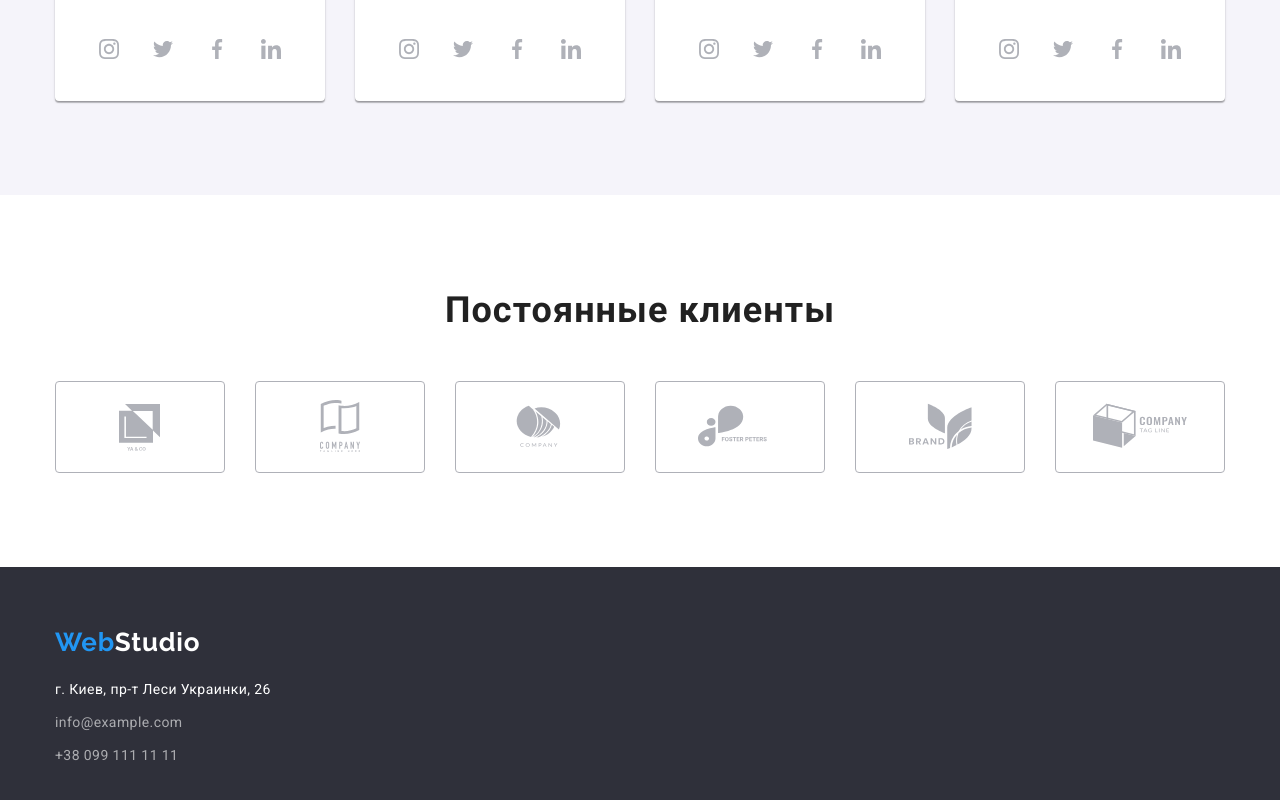
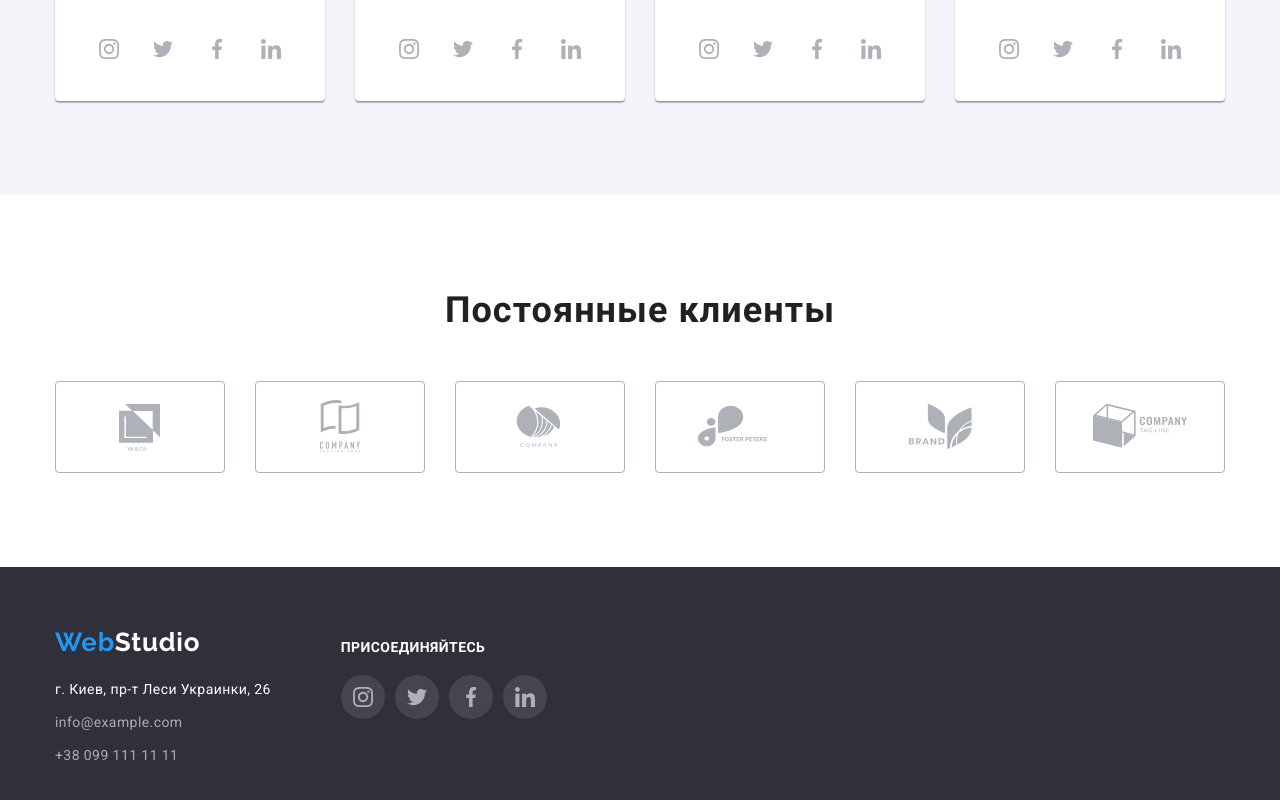
Before and after one commit to VIACHESLAV-ANT/goit-markup-hw-04, a plain HTML site: page index.html in a window 1280 px wide. Shown: the part 2127-2927 px from the top of the page. Drawn offline with nearby package versions, Linux system fonts and the light colour scheme.

Commit message:
додано нижний ліст силок

```diff
--- a/css/style.css
+++ b/css/style.css
@@ -163,6 +163,7 @@ header .logo{
     background-color: var(--bgc-footer-color);
     padding-top: 60px;
     padding-bottom: 60px;
+    display: flex;
 }
 
 .logo-white{
@@ -551,3 +552,50 @@ margin-top: 10px;
    .client6{
     background-image: url(../images/Client6.svg);
    }
+
+   .adresa-link{
+    display: flex;
+   }
+
+   .link{
+    margin-left: 70px;
+   }
+
+   .link-title{
+    font-family: 'Roboto';
+font-style: normal;
+font-weight: 700;
+font-size: 14px;
+line-height: 16px;
+letter-spacing: 0.03em;
+text-transform: uppercase;
+
+color: #FFFFFF;
+margin-top: 12px;
+
+
+   }
+
+   .link-list{
+    display: flex;
+   }
+
+   .link-list-item{
+    display: inline-block;
+    height: 44px;
+    width: 44px;
+    background-color: rgba(255, 255, 255, 0.1);
+    background-size: 20px;
+    background-repeat: no-repeat;
+    background-position: center;
+    border-radius: 50%;
+    margin-top: 20px;
+   }
+
+   .link-list-item:hover{
+    background-color: var(--acent-color);
+   }
+
+   .link-list-item + .link-list-item{
+    margin-left: 10px;
+   }
--- a/index.html
+++ b/index.html
@@ -147,7 +147,8 @@
 
 </main>
 <footer class="footer">
-<div class="container">
+<div class="container adresa-link">
+    <div>
     <a href="./" class="logo">Web<span class="logo-white">Studio</span></a>
     <address>
     <ul class="contakts list">
@@ -155,6 +156,16 @@
         <li class="contakts-item"><a href="" class="contakts-footer list">info@example.com</a></li>
         <li class="contakts-item"><a href="" class="contakts-footer list">+38 099 111 11 11</a></li>
     </ul>
+</div>
+    <div class="link">
+    <h2 class="link-title">присоединяйтесь</h2>
+    <ul class="link-list list">
+        <li class="link-list-item instagramm"><a href=""></a></li>
+        <li class="link-list-item twitter"><a href=""></a></li>
+        <li class="link-list-item facebook"><a href=""></a></li>
+        <li class="link-list-item linkedin"><a href=""></a></li>
+    </ul>
+    </div>
 </address>
 </div>
 </footer>
```
